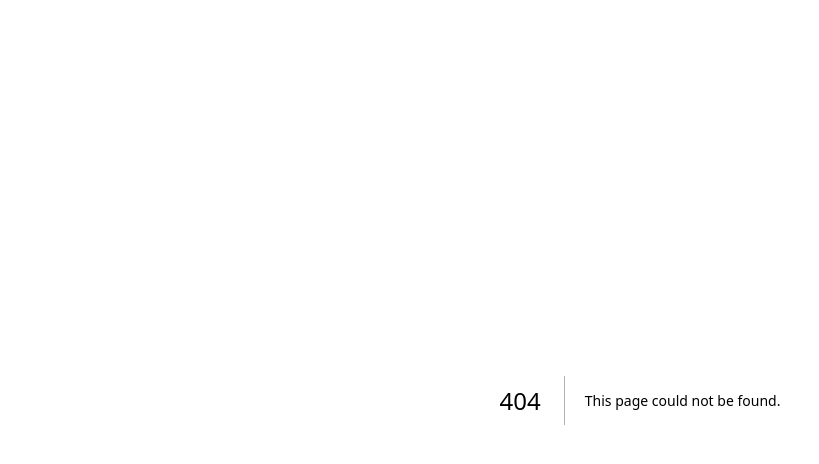
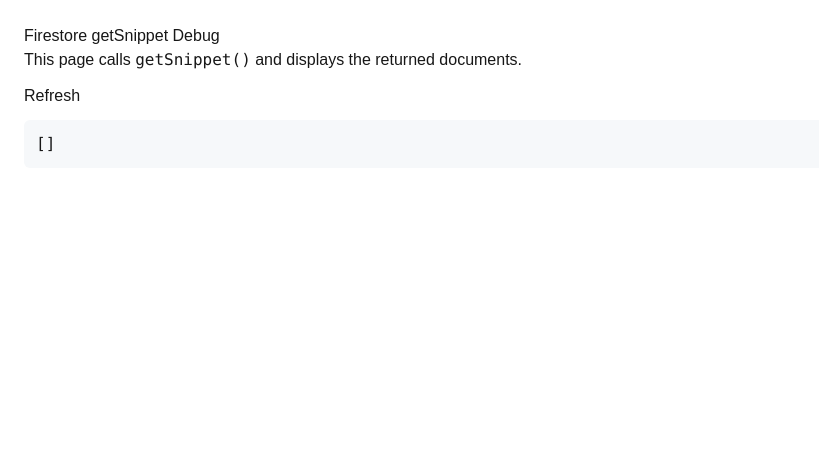
Before and after one commit to KinuGra/2511-egret-front, a Next.js app: page /debug/snippet in a window 1280 px wide. Before the commit this address had no page. Shown: the top 464 px of the page, without its empty margins (0-819 px from the left). Built offline with nearby package versions, Linux system fonts and the light colour scheme; no server answers; the database is empty.

Commit message:
feat: (#37)投稿されたスニペットを読み込んで表示

```diff
--- /dev/null
+++ b/src/app/debug/snippet/page.tsx
@@ -0,0 +1,55 @@
+"use client";
+
+import React, { useEffect, useState } from "react";
+import { getSnippet } from "@/lib/firestore/getSnippet";
+
+export default function DebugPage() {
+  const [snippets, setSnippets] = useState<{ id: string; data: any }[] | null>(
+    null
+  );
+  const [loading, setLoading] = useState(false);
+  const [error, setError] = useState<string | null>(null);
+
+  async function load() {
+    setLoading(true);
+    setError(null);
+    try {
+      const res = await getSnippet();
+      setSnippets(res ?? []);
+    } catch (e: any) {
+      console.error(e);
+      setError(e?.message ?? String(e));
+    } finally {
+      setLoading(false);
+    }
+  }
+
+  useEffect(() => {
+    load();
+  }, []);
+
+  return (
+    <div style={{ padding: 24 }}>
+      <h1>Firestore getSnippet Debug</h1>
+      <p>
+        This page calls <code>getSnippet()</code> and displays the returned
+        documents.
+      </p>
+      <div style={{ margin: "12px 0" }}>
+        <button onClick={load} disabled={loading}>
+          {loading ? "Loading..." : "Refresh"}
+        </button>
+      </div>
+
+      {error && (
+        <div style={{ color: "red" }}>
+          <strong>Error:</strong> {error}
+        </div>
+      )}
+
+      <pre style={{ background: "#f6f8fa", padding: 12, borderRadius: 6 }}>
+        {snippets ? JSON.stringify(snippets, null, 2) : "No data loaded."}
+      </pre>
+    </div>
+  );
+}
--- a/src/app/profile/page.tsx
+++ b/src/app/profile/page.tsx
@@ -1,6 +1,6 @@
 "use client";
 
-import { useState } from "react";
+import { useEffect, useState } from "react";
 import { Snippet } from "@/types/snippet";
 import SnippetCard from "./components/SnippetCard";
 import EngineerComparisonProgress from "./components/EngineerComparisonProgress";
@@ -8,8 +8,10 @@
 import EditForm from "./components/EditForm";
 import Notification from "./components/Notification";
 import { useWebSocket } from "@/hooks/useWebSocket";
+import { getSnippet } from "@/lib/firestore/getSnippet";
 
 export default function ProfileScreen() {
+  const [snippets, setSnippets] = useState<any[]>([]);
   const [isFormVisible, setIsFormVisible] = useState(false);
   const [notification, setNotification] = useState<{
     title: string;
@@ -17,12 +19,23 @@
     snippetScore: number;
   } | null>(null);
 
+  // スニペットを読み込む
+  async function loadSnippet() {
+    const docs = await getSnippet();
+    setSnippets(docs);
+  }
+
   const { sendMessage } = useWebSocket({
     url: "wss://0azgrfwv7j.execute-api.ap-northeast-1.amazonaws.com/Prod/",
     onMessage: (data) => {
       setNotification(data);
+      loadSnippet();
     },
   });
+
+  useEffect(() => {
+    loadSnippet();
+  }, []);
 
   return (
     <>
@@ -37,99 +50,28 @@
       <div style={{ backgroundColor: "#efefef" }}>
         <EngineerComparisonProgress comparison={topEngineerData} />
         <EngineerComparisonProgress comparison={surroundingEngineerData} />
-
-				{data.map((snippet) => (
+        {snippets.length > 0
+          ? snippets.map((snippet, index) => (
               <div key={snippet.id}>
                 <SnippetCard
                   id={snippet.id}
-							title={snippet.title}
-							content={snippet.content}
+                  title={snippet.data.title}
+                  content={snippet.data.content}
                 />
               </div>
-				))}
+            ))
+          : "No data loaded."}
       </div>
       <EditButton onClick={() => setIsFormVisible(true)} />
       <EditForm
         isOpen={isFormVisible}
         onClose={() => setIsFormVisible(false)}
         sendMessage={sendMessage}
+        loadSnippet={loadSnippet}
       />
     </>
   );
 }
-
-const data: Snippet[] = [
-	{
-		id: 1,
-		title: "C言語のprintf",
-		content: `
-# 基本的な書き方
-\`\`\`c
-printf("hello, %d", 100);
-\`\`\`
-## フォーマット指定子
-- %c : char
-- %d int, short
-- %u unsigned int, unsigned short
----
-
-`,
-	},
-	{
-		id: 2,
-		title: "JavaScriptの変数宣言",
-		content: `
-\`\`\`javascript
-let hoge = 100;
-console.log("hoge");
-\`\`\`
-
-\`const name = "Mary"\`
-`,
-	},
-	{
-		id: 3,
-		content: `
-PRを出したら自動でGeminiがコードレビューをしてくれるようにすることもできる
-`,
-	},
-	{
-		id: 4,
-		title: "FastAPIの基本",
-		content: `
-# FastAPI の特徴
-
-| 機能 | 説明 |
-|------|------|
-| 超高速 | Starlette + Pydantic により高速に動作 |
-| 型安全 | Python の型ヒントで自動バリデーション |
-| 自動ドキュメント | Swagger UI と ReDoc が自動生成 |
-| 非同期に対応 | async/await に完全対応 |
-
-## 最小のサンプル
-
-\`\`\`python
-from fastapi import FastAPI
-
-app = FastAPI()
-
-@app.get("/")
-async def root():
-    return {"message": "Hello FastAPI"}
-\`\`\`
-
-## ルーティング
-
-\`\`\`python
-@app.get("/items/{item_id}")
-async def read_item(item_id: int, q: str | None = None):
-    return {"item_id": item_id, "q": q}
-\`\`\`
-
----
-`,
-	},
-];
 
 const topEngineerData = {
   title: "VS 活躍する学生",
--- /dev/null
+++ b/src/data/snippets.ts
@@ -0,0 +1,74 @@
+import { Snippet } from "@/types/snippet";
+
+const snippets: Snippet[] = [
+	{
+		id: 1,
+		title: "C言語のprintf",
+		content: `
+# 基本的な書き方
+\`\`\`c
+printf("hello, %d", 100);
+\`\`\`
+## フォーマット指定子
+- %c : char
+- %d int, short
+- %u unsigned int, unsigned short
+---
+
+`,
+	},
+	{
+		id: 2,
+		title: "JavaScriptの変数宣言",
+		content: `
+\`\`\`javascript
+let hoge = 100;
+console.log("hoge");
+\`\`\`
+
+\`const name = "Mary"\`
+`,
+	},
+	{
+		id: 3,
+		content: `
+PRを出したら自動でGeminiがコードレビューをしてくれるようにすることもできる
+`,
+	},
+	{
+		id: 4,
+		title: "FastAPIの基本",
+		content: `
+# FastAPI の特徴
+
+| 機能 | 説明 |
+|------|------|
+| 超高速 | Starlette + Pydantic により高速に動作 |
+| 型安全 | Python の型ヒントで自動バリデーション |
+| 自動ドキュメント | Swagger UI と ReDoc が自動生成 |
+| 非同期に対応 | async/await に完全対応 |
+
+## 最小のサンプル
+
+\`\`\`python
+from fastapi import FastAPI
+
+app = FastAPI()
+
+@app.get("/")
+async def root():
+    return {"message": "Hello FastAPI"}
+\`\`\`
+
+## ルーティング
+
+\`\`\`python
+@app.get("/items/{item_id}")
+async def read_item(item_id: int, q: str | None = None):
+    return {"item_id": item_id, "q": q}
+\`\`\`
+
+---
+`,
+	},
+];
--- /dev/null
+++ b/src/lib/firestore/getSnippet.ts
@@ -0,0 +1,12 @@
+import { collection, getDocs, orderBy, query } from "firebase/firestore";
+import { db } from "../firebase";
+
+export async function getSnippet() {
+  const q = query(collection(db, "snippets"), orderBy("createdAt", "desc"));
+  const querySnapshot = await getDocs(q);
+  const results: { id: string; data: any }[] = [];
+  querySnapshot.forEach((doc) => {
+    results.push({ id: doc.id, data: doc.data() });
+  });
+  return results;
+}
--- a/src/types/snippet.ts
+++ b/src/types/snippet.ts
@@ -2,5 +2,5 @@
 	id: number;
 	title?: string;
 	content: string;
-	snippetScore: number;
+	snippetScore?: number;
 };
```
Also changed, not shown: src/app/profile/components/EditForm.tsx (+10 -3 lines). Lines whose indentation alone changed are shown as unchanged.
